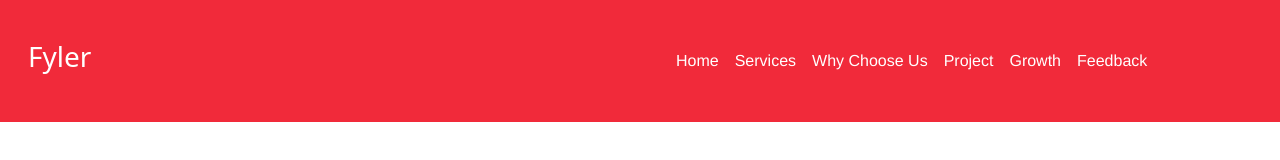
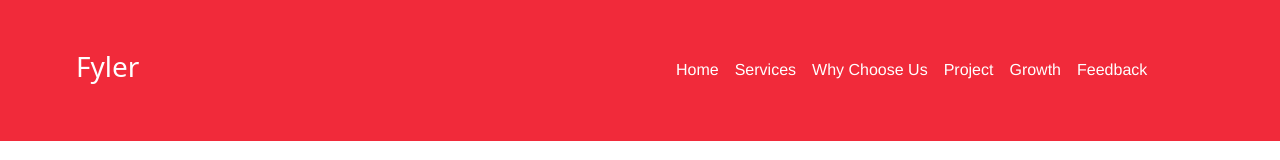
Before and after one commit to aakash10802/Codsoft_Project, a plain HTML site: page index.html in a window 1280 px wide. Shown: the top 160 px of the page. Drawn offline with nearby package versions, Linux system fonts and the light colour scheme; grey boxes are pictures that could not be loaded.

Commit message:
final updation

```diff
--- a/index.css
+++ b/index.css
@@ -7,12 +7,16 @@
     }
     header{
       background-color: #f12a3a  !important;
+      padding: 2%  5% !important;
       max-width: 100%;
-      padding: 2vh;
+      padding-top: -5;
       font-size: smaller;
+      padding-left: 2rem;
+
     }
    header .text-logo{
         color: #ffffff;
+
     }
     #button{
       background:  #ffffff;
--- a/index.html
+++ b/index.html
@@ -23,7 +23,7 @@
 
   <div class="container-fluid p-0">
     <header>
-      <div class="header-container">
+      <div class="header-container col-md-12  align-left">
         <div class="row align-items-center">
           <div class="col-md-6 col-9 p-4 my-auto">
             <h3 class="text-logo">Fyler</h3>
@@ -357,7 +357,7 @@
 
     <div id="EGSection" class="performance_section d-flex flex-column py-5 py-md-5">
       <h4 class="h6 fw-bold ">EXPERTS GROWTH</h4>
-      <h2 class="mt-0 fw-bold" style="line-height: 36px;">OURCOMPANY GROWTH</h2>
+      <h2 class="mt-0 fw-bold" style="line-height: 36px;">OUR COMPANY GROWTH</h2>
 
       <ul class="mt-4">
 
```
